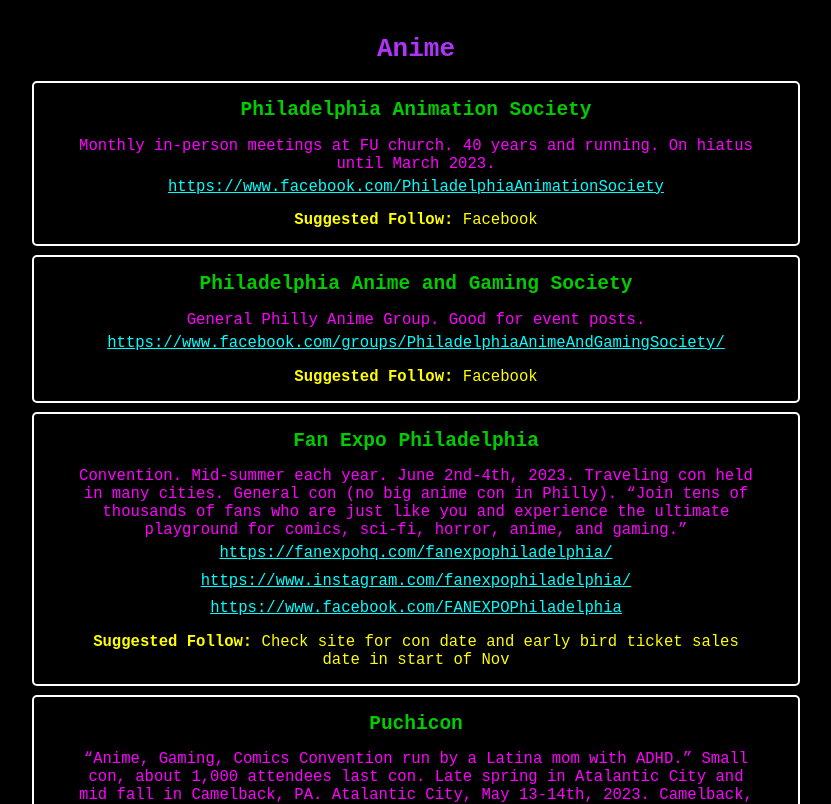
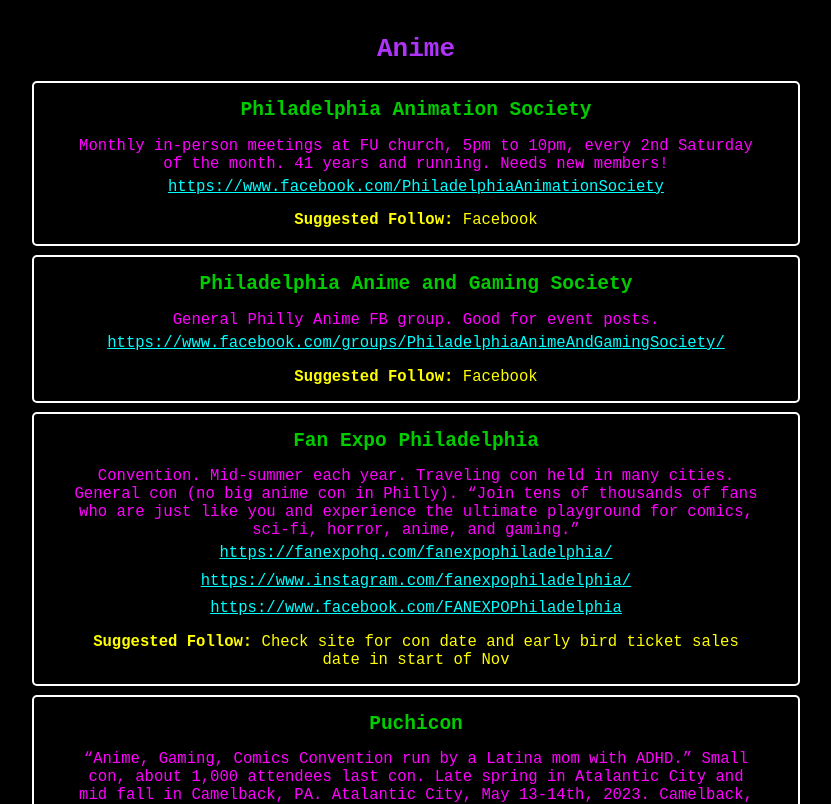
Before and after one commit to KLabWeb/Philly-Happenings, a React (Create React App) app: page / in a window 1280 px wide. Shown: the part 9540-10344 px from the top of the page, without its empty margins (224-1055 px from the left). Built offline with nearby package versions, Linux system fonts and the light colour scheme; the HTML template or start-up script is replaced by a standard one.

Commit message:
remove old "2023" dates from card data

```diff
--- a/src/data.js
+++ b/src/data.js
@@ -130,19 +130,19 @@ export const ANARCHISTPHILLY = [
 export const ANIMEPHILLY = [
   {
     title: "Philadelphia Animation Society",
-    summary: "Monthly in-person meetings at FU church. 40 years and running. On hiatus until March 2023.",
+    summary: "Monthly in-person meetings at FU church, 5pm to 10pm, every 2nd Saturday of the month. 41 years and running. Needs new members!",
     facebook: "https://www.facebook.com/PhiladelphiaAnimationSociety",
     suggestedFollow: "Facebook",
   },
   {
     title: "Philadelphia Anime and Gaming Society",
-    summary: "General Philly Anime Group. Good for event posts.",
+    summary: "General Philly Anime FB group. Good for event posts.",
     facebook: "https://www.facebook.com/groups/PhiladelphiaAnimeAndGamingSociety/",
     suggestedFollow: "Facebook",
   },
   {
     title: "Fan Expo Philadelphia",
-    summary: "Convention. Mid-summer each year. June 2nd-4th, 2023. Traveling con held in many cities. General con (no big anime con in Philly). “Join tens of thousands of fans who are just like you and experience the ultimate playground for comics, sci-fi, horror, anime, and gaming.”",
+    summary: "Convention. Mid-summer each year. Traveling con held in many cities. General con (no big anime con in Philly). “Join tens of thousands of fans who are just like you and experience the ultimate playground for comics, sci-fi, horror, anime, and gaming.”",
     mainLink: "https://fanexpohq.com/fanexpophiladelphia/",
     facebook: "https://www.facebook.com/FANEXPOPhiladelphia",
     insta: "https://www.instagram.com/fanexpophiladelphia/",
@@ -303,7 +303,7 @@ export const FILMFESTIVALS = [
   },
   {
     title: "The Philadelphia Independent Film Festival",
-    summary: "Late spring, annually. May 15-20th, 2023. 16th year in 2023.",
+    summary: "Late spring, annually. 16th year in 2023.",
     mainLink: "http://pifffilms.tv/",
     facebook: "https://www.facebook.com/PhillyFilm",
     insta: "https://www.instagram.com/philaindie/",
@@ -317,7 +317,7 @@ export const FILMFESTIVALS = [
   },
   {
     title: "Blackstar Film Festival",
-    summary: "Aug 2-6, 2023. “BlackStar Film Festival is an annual celebration of the visual and storytelling traditions of the African diaspora and of global Indigenous communities, showcasing films by Black, Brown and Indigenous artists from around the world.”",
+    summary: "Late summer, annually. “BlackStar Film Festival is an annual celebration of the visual and storytelling traditions of the African diaspora and of global Indigenous communities, showcasing films by Black, Brown and Indigenous artists from around the world.”",
     mainLink: "https://www.blackstarfest.org/festival/",
     facebook: "https://www.facebook.com/BlackStarFest",
     insta: "https://www.instagram.com/blackstarfest/",
@@ -331,7 +331,7 @@ export const FILMFESTIVALS = [
   },
   {
     title: "Philadelphia Latino Film Festival",
-    summary: "May 28 thru June 9, 2023. Annual festival. “The Philadelphia Latino Film Festival (PHLAFF) celebrates the richness & diversity of Latino cinema.“",
+    summary: "Annual early summer festival. “The Philadelphia Latino Film Festival (PHLAFF) celebrates the richness & diversity of Latino cinema.“",
     mainLink: "https://www.phlaff.org/",
     facebook: "https://www.facebook.com/PHLAFF",
     insta: "https://www.instagram.com/phlatinfilmfest/",
@@ -339,7 +339,7 @@ export const FILMFESTIVALS = [
   },
   {
     title: "Philadelphia Asian American Film Festival",
-    summary: "Nov 2 thru Nov 12, 2023. Annual festival. “Dedicated to supporting and highlighting the experiences of Asian and Pacific Islander diaspora through creative community-focused programs.“",
+    summary: "Annual festival each fall. “Dedicated to supporting and highlighting the experiences of Asian and Pacific Islander diaspora through creative community-focused programs.“",
     mainLink: "https://paaff.org/",
     facebook: "https://www.facebook.com/PAAFF",
     insta: "https://www.instagram.com/phillyaaff/",
@@ -405,7 +405,7 @@ export const FILMHORROR = [
   },
   {
     title: "Media Fright Fest",
-    summary: "Sept 30th, 2023. Bi-annual indie horror film fest in early fall and mid spring. Encourages local selections to submit.",
+    summary: "Bi-annual indie horror film fest in early fall, usually the final weekend of September or first weekend of October, and mid spring. Encourages local selections to submit.",
     mainLink: "https://www.facebook.com/groups/mediafrightfest/",
     suggestedFollow: "Check FB events monthly. Check also in early spring and early fall for bi-annual main festival dates.",
   },
@@ -417,7 +417,7 @@ export const FILMHORROR = [
   },
   {
     title: "The Philadelphia Unnamed Film Festival (PUFF)",
-    summary: "Sept 27th thru Oct 1st, 2023. “More than just a 'horror' film festival, each year PUFF includes an eclectic mix of features and shorts, including sci-fi, action, documentary, bizarre, drama and more. Shorts films submission selected.”",
+    summary: "“More than just a 'horror' film festival, each year PUFF includes an eclectic mix of features and shorts, including sci-fi, action, documentary, bizarre, drama and more. Shorts films submission selected.” Really good shit. Largely local films. Start of October, annually.",
     mainLink: "https://filmfreeway.com/PhiladelphiaUnnamedFilmFestival",
     facebook: "https://www.facebook.com/phillyunnamed/",
     insta: "https://www.instagram.com/phillyunnamed/",
@@ -431,7 +431,7 @@ export const FILMHORROR = [
   },
   {
     title: "Blobfest",
-    summary: "July, 14-16th, 2023. ”A blobs and monsters themed take on the sci-fi/horror festival. Re-enact the famous Blob run out Scene. Experience a live Stage Show featuring Aurora Gorealis and Beach Creeper, and dance the night away to live music. Over 70 vendors. The Blob Run 5k run. A self-guided Driving Tour of Filming Locations featured in The Blob. 24th year in 2023.”",
+    summary: "Annual, each July. ”A blobs and monsters themed take on the sci-fi/horror festival. Re-enact the famous Blob run out Scene. Experience a live Stage Show featuring Aurora Gorealis and Beach Creeper, and dance the night away to live music. Over 70 vendors. The Blob Run 5k run. A self-guided Driving Tour of Filming Locations featured in The Blob. 24th year in 2023.”",
     mainLink: "https://thecolonialtheatre.com/blobfest/",
     facebook: "https://www.facebook.com/Blobfest",
     insta: "https://www.instagram.com/blobfest/",
```
